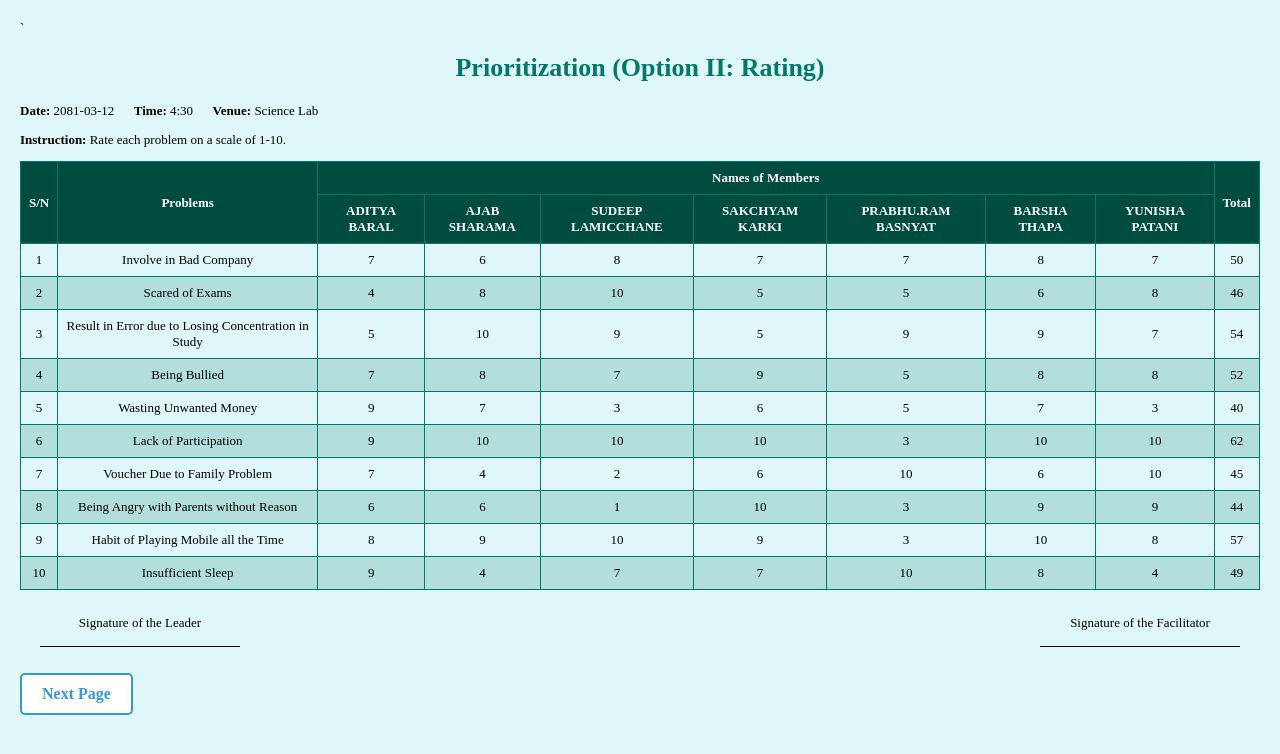
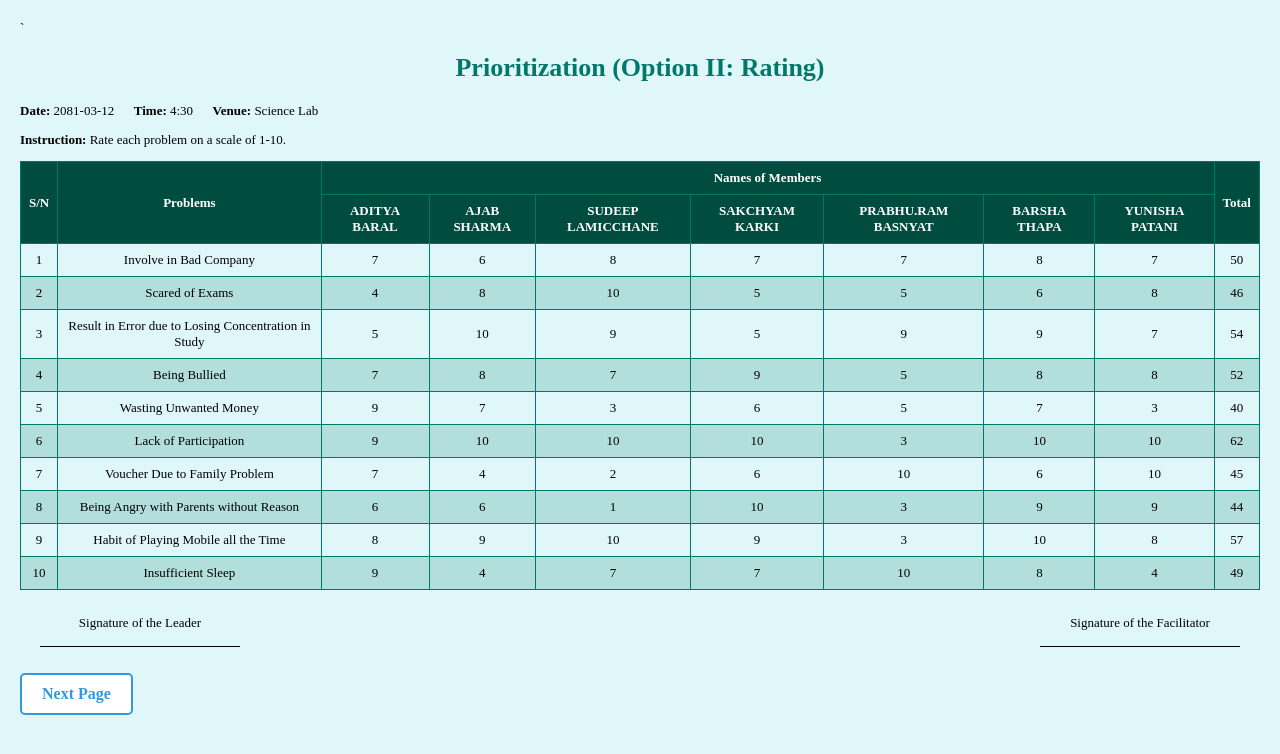
Before and after one commit to Sudeepdeve/patrero-matrix-2, a plain HTML site: page index.html in a window 1280 px wide. Drawn offline with Linux system fonts and the light colour scheme.

Commit message:
Update index.html

```diff
--- a/index.html
+++ b/index.html
@@ -80,7 +80,7 @@
         </tr>
         <tr>
             <th>ADITYA BARAL</th>
-            <th>AJAB SHARAMA</th>
+            <th>AJAB SHARMA</th>
             <th>SUDEEP LAMICCHANE</th>
             <th>SAKCHYAM KARKI</th>
             <th>PRABHU.RAM BASNYAT</th>
```
